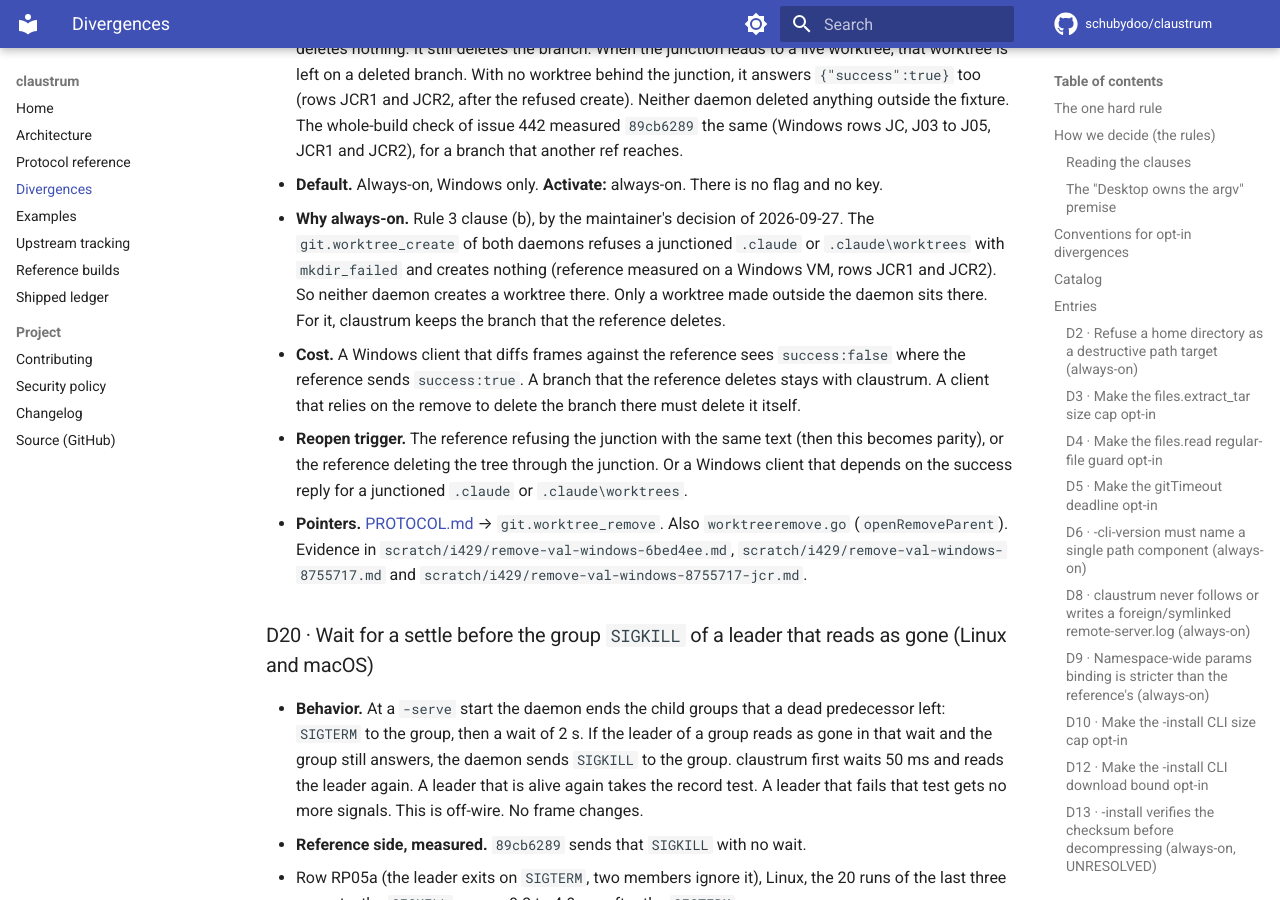
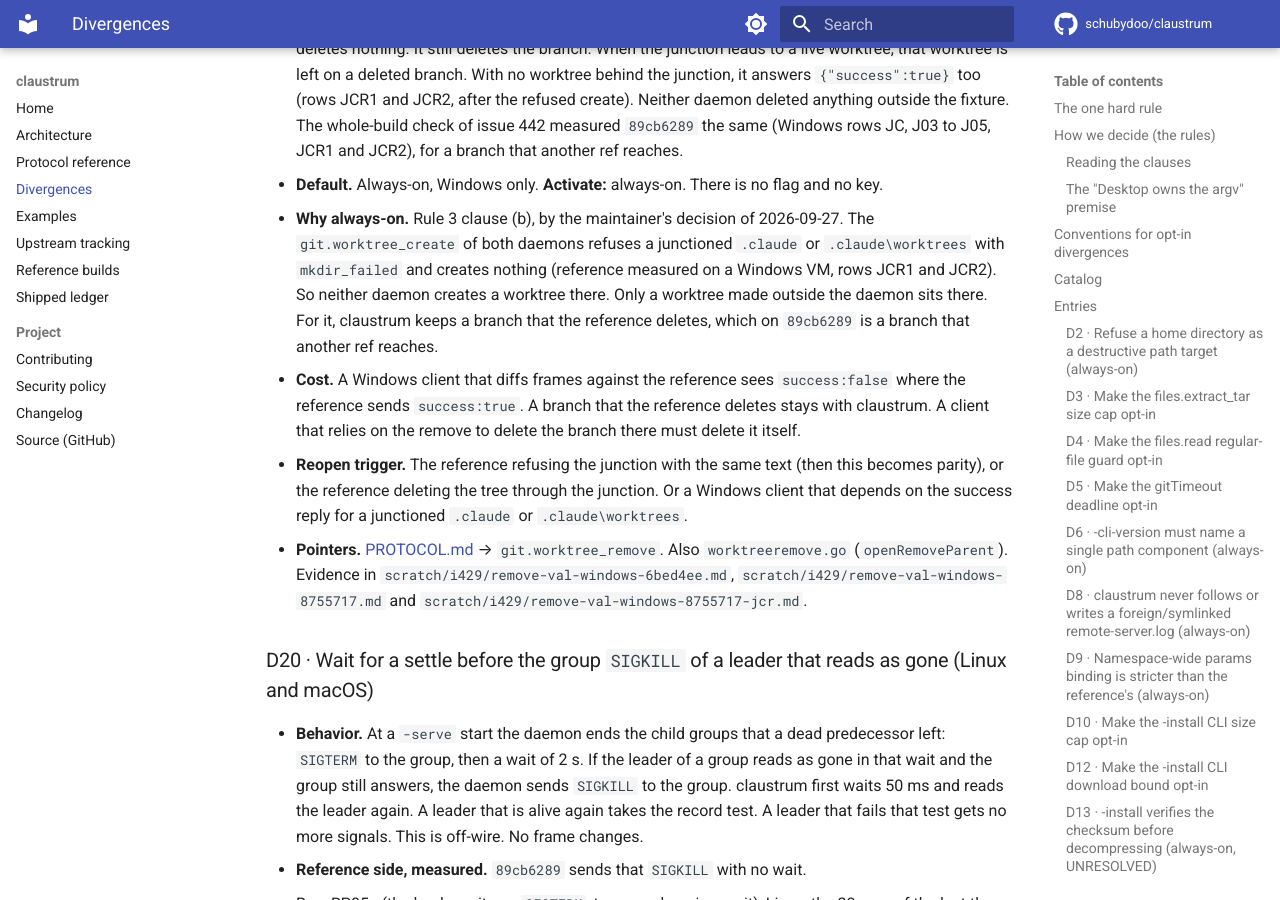
Before and after one commit to schubydoo/claustrum, an MkDocs documentation site: the page built from docs/DIVERGENCES.md, in a window 1280 px wide and 900 px high, scrolled down 21003 px. Built offline with MkDocs 1.6.1 and Material for MkDocs 9.7.7, drawn with Linux system fonts in a browser that asks for light colours; comment, search, counter and statistics services are not loaded.

Commit message:
docs: scope the D19 harm sentence to the measured 89cb6289 case
Co-Authored-By: Claude Opus 5.5 <noreply@anthropic.com>

```diff
--- a/docs/DIVERGENCES.md
+++ b/docs/DIVERGENCES.md
@@ -852,8 +852,8 @@ operator-declinable. Only CT-2 and CT-5 carry a flag and a key.
   The `git.worktree_create` of both daemons refuses a junctioned `.claude` or
   `.claude\worktrees` with `mkdir_failed` and creates nothing (reference measured on a
   Windows VM, rows JCR1 and JCR2). So neither daemon creates a worktree there. Only a
-  worktree made outside the daemon sits there. For it, claustrum keeps the branch that
-  the reference deletes.
+  worktree made outside the daemon sits there. For it, claustrum keeps a branch that
+  the reference deletes, which on `89cb6289` is a branch that another ref reaches.
 - **Cost.** A Windows client that diffs frames against the reference sees
   `success:false` where the reference sends `success:true`. A branch that the
   reference deletes stays with claustrum. A client that relies on the remove to
```
